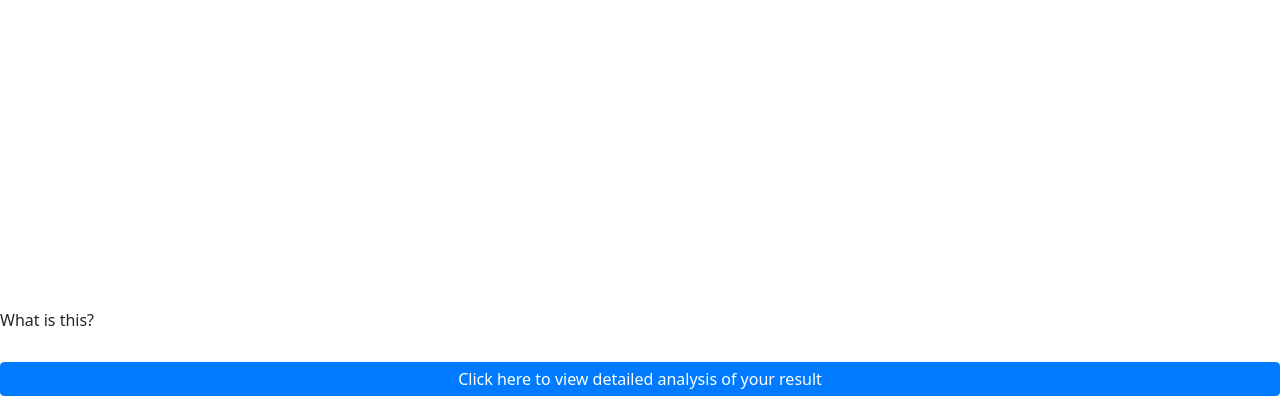
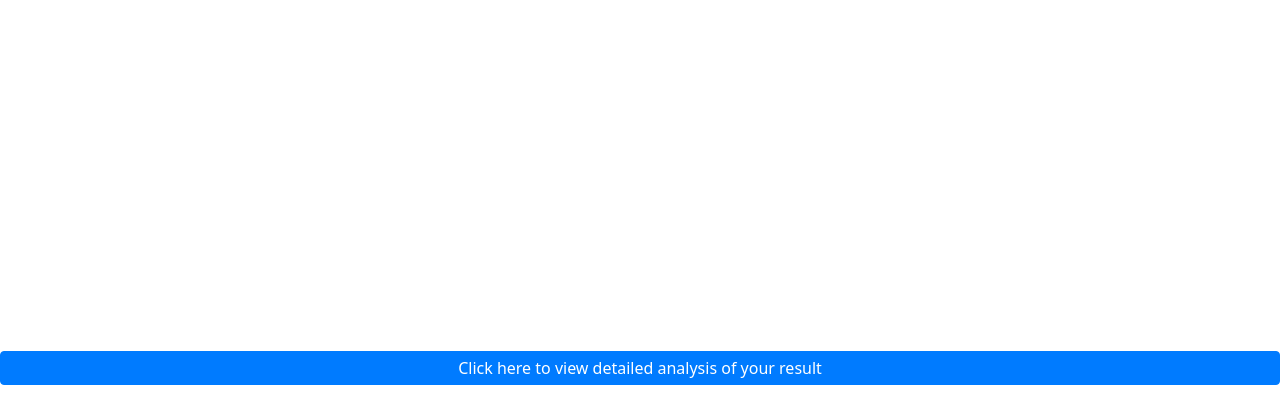
Before and after one commit to yungKnight/results_analytics, a Django app: template eduNalytics/analyzer/templates/visualizer.html in a window 1280 px wide. Shown: the part 1713-2133 px from the top of the page. After the commit the page ends 2098 px from the top, so only its background shows below. Run offline with Django 5.2, Linux system fonts and the light colour scheme; the template is opened without the code that fills it, so the values that code supplies are empty; some libraries are stand-ins or nearby versions.

Commit message:
This update corrects some deficiencies in my visualizer html file for proper display getting rid of unneeded tags

```diff
--- a/eduNalytics/analyzer/templates/visualizer.html
+++ b/eduNalytics/analyzer/templates/visualizer.html
@@ -101,13 +101,12 @@
   </div>
 </div>
 
-<h1 class="pt-4 mb-2">What is this?</h1>
+<br class="pt-4 mb-2">
 
-<aside>
-  <button type="submit" id="view_analysis" class="btn btn-primary py-1 my-4" style="display: inline-block; width: 100vw;">Click here to view detailed analysis of your result
+<aside style="margin: 40px 0 20px;">
+  <button type="submit" id="view_analysis" class="btn btn-primary py-1" style="display: inline-block; width: 100vw;">Click here to view detailed analysis of your result
   </button>
   <content id="advisory">
-    <h1 class="my-4">Testing, Testing.</h1>
     <p id="studentSemesterPerformance"></p>
     <p id="studentSpecificPerformance"></p>
     <p id="toDoMoreOrNot"></p>
```
Also changed, not shown: eduNalytics/db.sqlite3.
